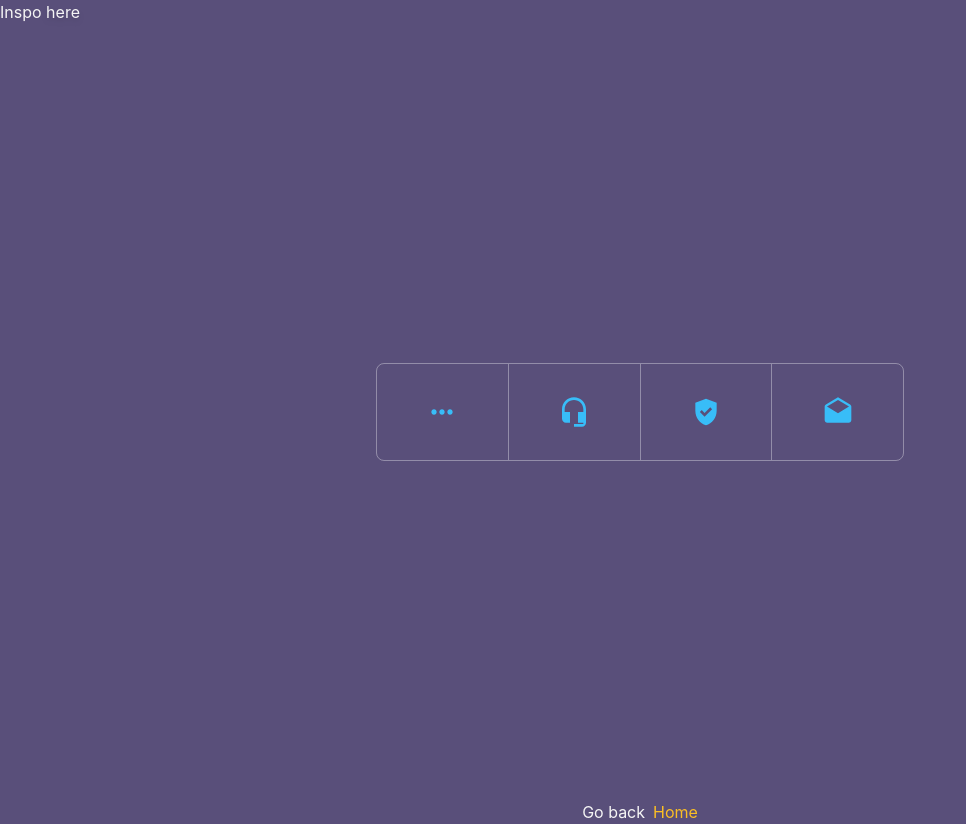
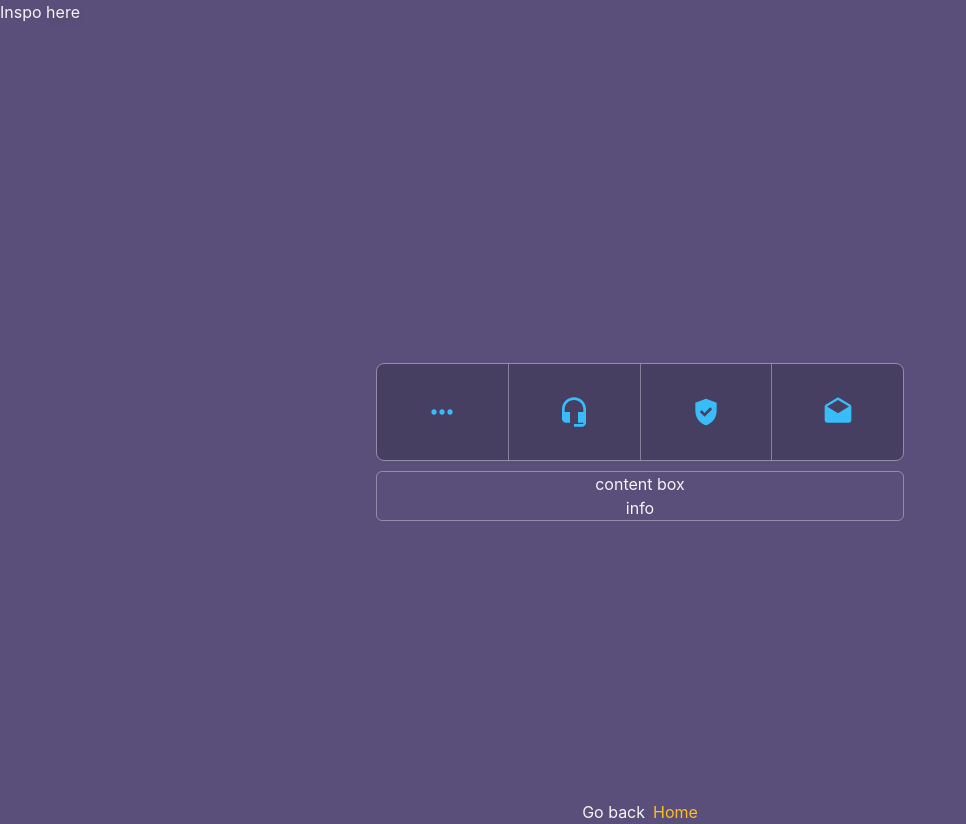
Before and after one commit to pantpad/iCodeThis-Playground, a React (Vite) app: page /FormDarkTheme in a window 1280 px wide. Both pictures are taken after a click on the element 442 px from the left and 412 px from the top of the page. Shown: the whole page, without its empty margins (0-966 px from the left). Built offline with nearby package versions, Linux system fonts and the light colour scheme.

Commit message:
Add conditional message

```diff
--- a/src/pages/FormDarkTheme/FormDarkTheme.jsx
+++ b/src/pages/FormDarkTheme/FormDarkTheme.jsx
@@ -5,8 +5,39 @@ import MoreHorizIcon from "@mui/icons-material/MoreHoriz";
 import HeadsetMicIcon from "@mui/icons-material/HeadsetMic";
 import GppGoodIcon from "@mui/icons-material/GppGood";
 import DraftsIcon from "@mui/icons-material/Drafts";
+import { useState } from "react";
+
+//emailDetails
+//headsetDetails
+let detailCache = {
+  info: (
+    <>
+      <h1>info</h1>
+    </>
+  ),
+  headset: (
+    <>
+      <h1>headset</h1>
+    </>
+  ),
+  shield: (
+    <>
+      <h1>shield</h1>
+    </>
+  ),
+  email: (
+    <>
+      <h1>email</h1>
+    </>
+  ),
+};
 
 export default function FormDarkTheme() {
+  const [isContentVisible, setIsContentVisible] = useState(false);
+  const [currentDetail, setCurrentDetail] = useState(null);
+
+  let selectedDetail = detailCache[currentDetail] ?? "";
+
   return (
     <>
       <Inspo href={"https://icodethis.com/submissions/71507"} />
@@ -15,23 +46,63 @@ export default function FormDarkTheme() {
           "h-[97vh] w-[min(35rem,100vw-2rem)] items-center justify-center"
         }
       >
+        <div className="relative w-full">
           <section
             id="bar"
-          className="flex w-full overflow-hidden rounded-lg border border-white/35"
+            className="relative flex w-full overflow-hidden rounded-lg border border-white/35
+            [&_article]:bg-black/20
+            [&_article]:transition-all
+            [&_article]:duration-300
+            hover:[&_article]:bg-black/50
+            active:[&_article]:bg-black/70
+            active:[&_article]:duration-[50ms]"
           >
-          <article className="flex flex-1 cursor-pointer items-center justify-center border-r border-white/35 p-8">
+            <article
+              className="flex flex-1 cursor-pointer items-center justify-center border-r border-white/35 p-8 max-sm:p-4"
+              onClick={() => {
+                setIsContentVisible((prev) => !prev);
+                setCurrentDetail("info");
+              }}
+            >
               <MoreHorizIcon className="!h-8 !w-8 text-sky-400" />
             </article>
-          <article className="flex flex-1 cursor-pointer items-center justify-center border-r border-white/35 p-8">
+            <article
+              className="flex flex-1 cursor-pointer items-center justify-center border-r border-white/35 p-8 max-sm:p-4"
+              onClick={() => {
+                setIsContentVisible((prev) => !prev);
+                setCurrentDetail("headset");
+              }}
+            >
               <HeadsetMicIcon className="!h-8 !w-8 text-sky-400" />
             </article>
-          <article className="flex flex-1 cursor-pointer items-center justify-center border-r border-white/35 p-8">
+            <article
+              className="relative flex flex-1 cursor-pointer items-center justify-center border-r border-white/35 p-8 max-sm:p-4"
+              onClick={() => {
+                setIsContentVisible((prev) => !prev);
+                setCurrentDetail("shield");
+              }}
+            >
               <GppGoodIcon className="!h-8 !w-8 text-sky-400" />
             </article>
-          <article className="flex flex-1 cursor-pointer items-center justify-center p-8">
+            <article
+              className="flex flex-1 cursor-pointer items-center justify-center p-8 max-sm:p-4"
+              onClick={() => {
+                setIsContentVisible((prev) => !prev);
+                setCurrentDetail("email");
+              }}
+            >
               <DraftsIcon className="!h-8 !w-8 text-sky-400" />
             </article>
           </section>
+          {isContentVisible ? (
+            <>
+              <div className="absolute left-0 top-[110%] w-full rounded-md border border-white/35">
+                <h1>content box</h1>
+                {selectedDetail}
+              </div>
+            </>
+          ) : null}
+        </div>
       </PageLayout>
     </>
   );
```
Lines whose indentation alone changed are shown as unchanged.
